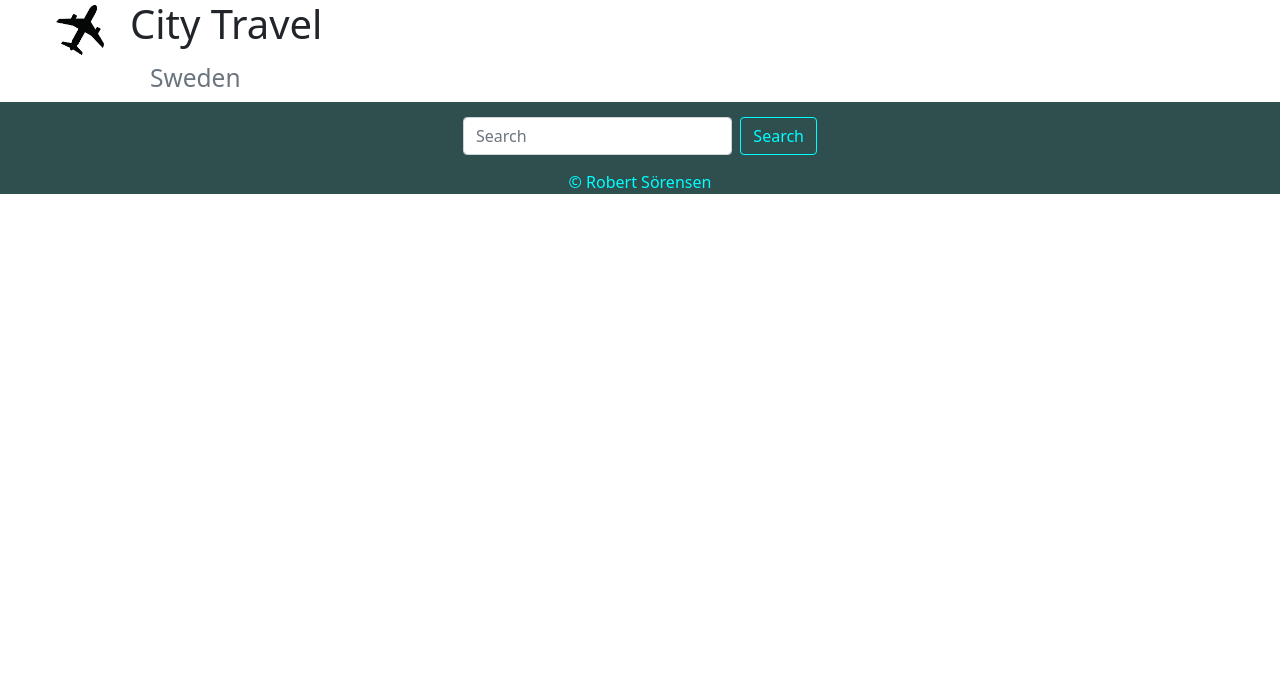
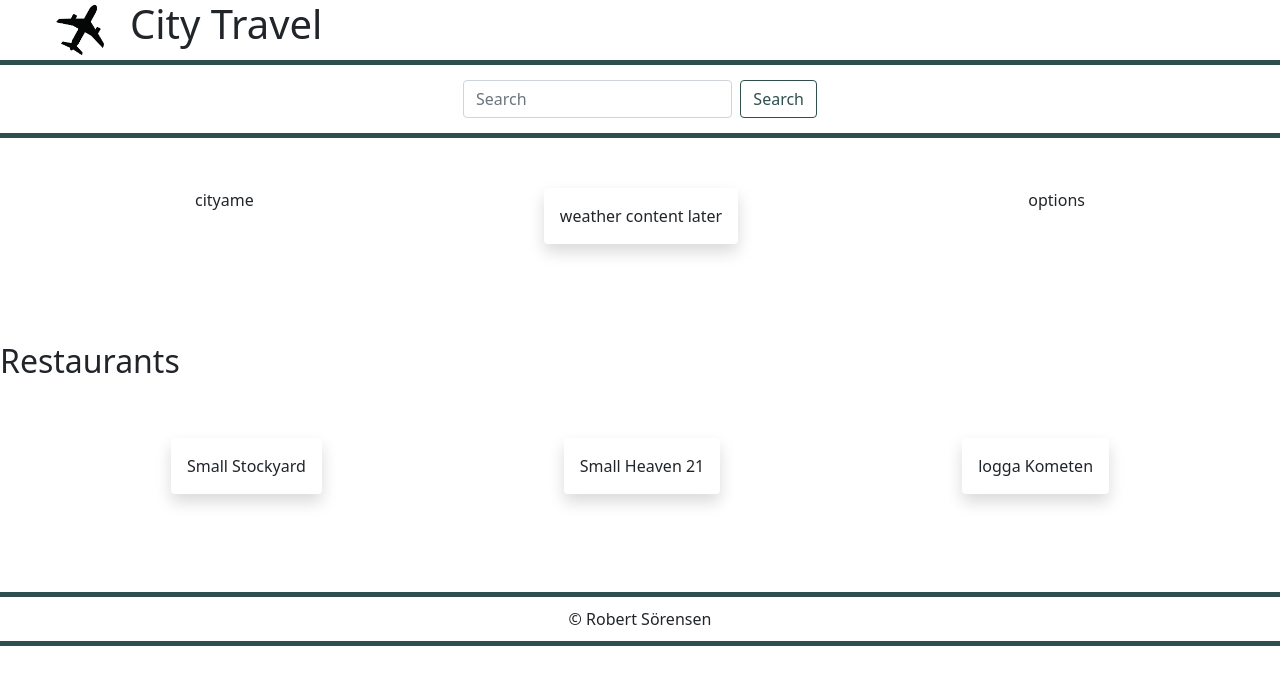
Before and after one commit to robertsorensen88/inlamningsuppgift2js, a plain HTML site: page index.html in a window 1280 px wide. Drawn offline with nearby package versions, Linux system fonts and the light colour scheme.

Commit message:
stilen klar

```diff
--- a/css/style.css
+++ b/css/style.css
@@ -1,46 +1,73 @@
-.logo{
+.logo {
   width: 10%;
   height: 10%;
 }
-.headerflex{
+.headerflex {
   display: flex;
   height: 60px;
   gap: 20px;
 }
-header{
+header {
   padding-left: 50px;
 }
-header h3{
-    padding-left: 100px;
+.navflex {
+  border-bottom: 5px solid darkslategray;
+  border-top: darkslategray 5px solid;
 }
-.navflex{
-    background-color: darkslategray;
-
-}
-.navflex form{
+.navflex form {
   width: 30%;
   margin-left: auto;
   margin-right: auto;
   padding: 15px;
 }
 .btn-outline-success {
-    color: cyan;
-    border-color: cyan;
+  color: darkslategray;
+  border-color: darkslategray;
 }
 .btn-outline-success:hover {
-    background-color: cyan;
+  background-color: lightgray;
   color: darkslategray;
 }
-
+.btn-outline-success:active:focus {
+  box-shadow: 0;
+}
+.btn-outline-success:active {
+  color: #000000;
+  background-color: darkgray;
+  border-color: darkslategray;
+}
 .form-control:focus {
   color: #000000;
-    background-color: #fff;
-    border-color: cyan;
+  background-color: darkgray;
+  border-color: darkslategray;
   outline: 0;
-    box-shadow: 0 0 0 0.1rem rgba(2, 252, 252, 1);
 }
-footer{
+.form-control{
+    min-width: 200px;
+}
+.weathercontainer div {
+  margin-right: auto;
+  margin-left: auto;
+}
+.weathercontainer{
+    display: flex;
+    padding: 50px;
+    flex-direction: row-reverse;
+    flex-wrap: wrap;
+}
+.contentcontainer {
+  display: flex;
+  padding: 50px;
+  flex-direction: row-reverse;
+  flex-wrap: wrap;
+}
+.contentcontainer div {
+  margin-right: auto;
+  margin-left: auto;
+}
+footer {
   text-align: center;
-    color: cyan;
-    background-color: darkslategray;
+  padding: 10px;
+  border-top: 5px solid darkslategray;
+  border-bottom: 5px solid darkslategray;
 }
--- a/index.html
+++ b/index.html
@@ -18,10 +18,10 @@
         <img src="/img/airplane.png" />
         <h1>City Travel</h1>
       </div>
-      <h3><small class="text-muted">Sweden</small></h3>
     </header>
     <nav class="navflex">
       <form class="d-flex">
+        <!-- TODO Kanske spara alternativ av sökningar som gjorts på sidan. Eller bara ha några förslag på städer-->
         <input
           class="form-control me-2"
           type="search"
@@ -31,8 +31,18 @@
         <button class="btn btn-outline-success" type="submit">Search</button>
       </form>
     </nav>
+    <div class="weathercontainer">
+        <div>options</div>
+      <div class="shadow p-3 mb-5 bg-white rounded">weather content later</div>
+      <div>cityame</div>
+    </div>
+    <h2>Restaurants<br></h2>
+    <div class="contentcontainer">
 
-    <div class="container main"></div>
+      <div class="shadow p-3 mb-5 bg-white rounded">logga Kometen</div>
+      <div class="shadow p-3 mb-5 bg-white rounded">Small Heaven 21</div>
+      <div class="shadow p-3 mb-5 bg-white rounded">Small Stockyard</div>
+    </div>
     <footer>© Robert Sörensen</footer>
     <script
       src="https://cdn.jsdelivr.net/npm/bootstrap@5.0.0-beta1/dist/js/bootstrap.bundle.min.js"
```
Lines whose indentation alone changed are shown as unchanged.
